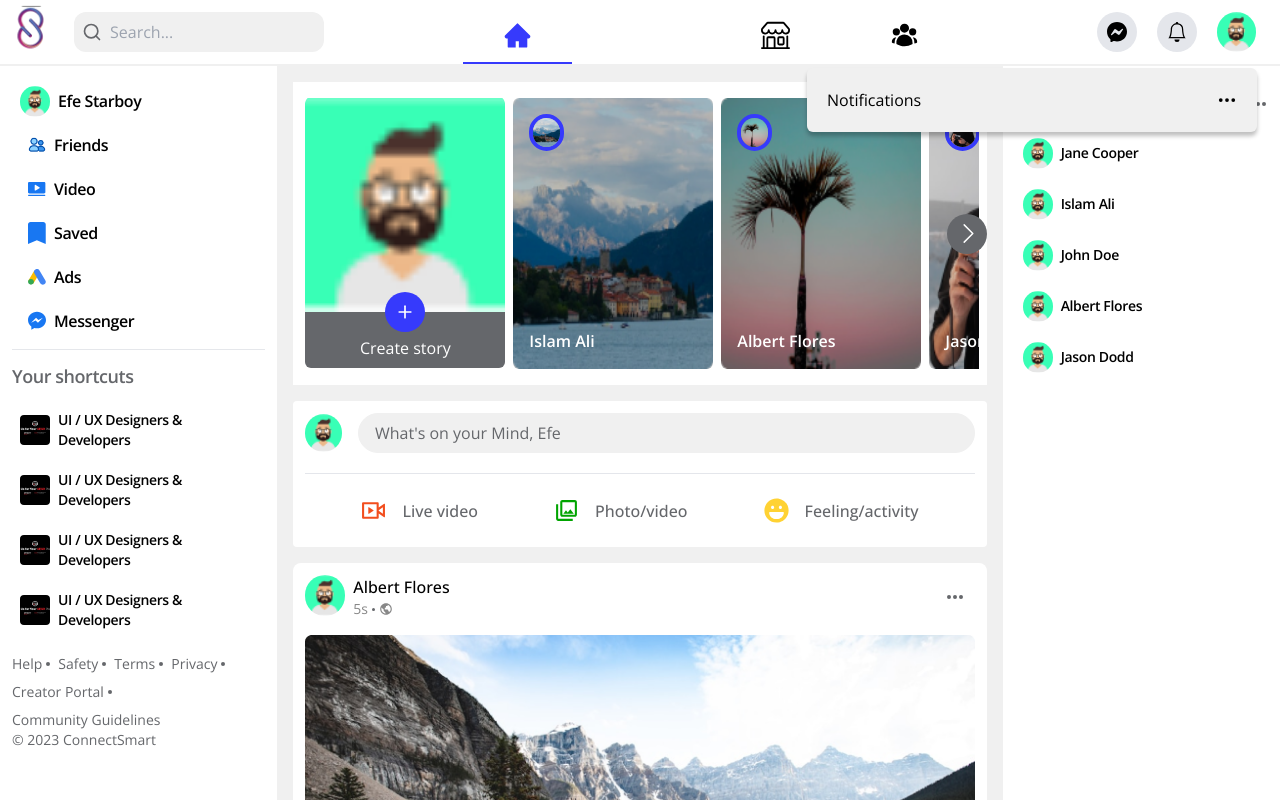
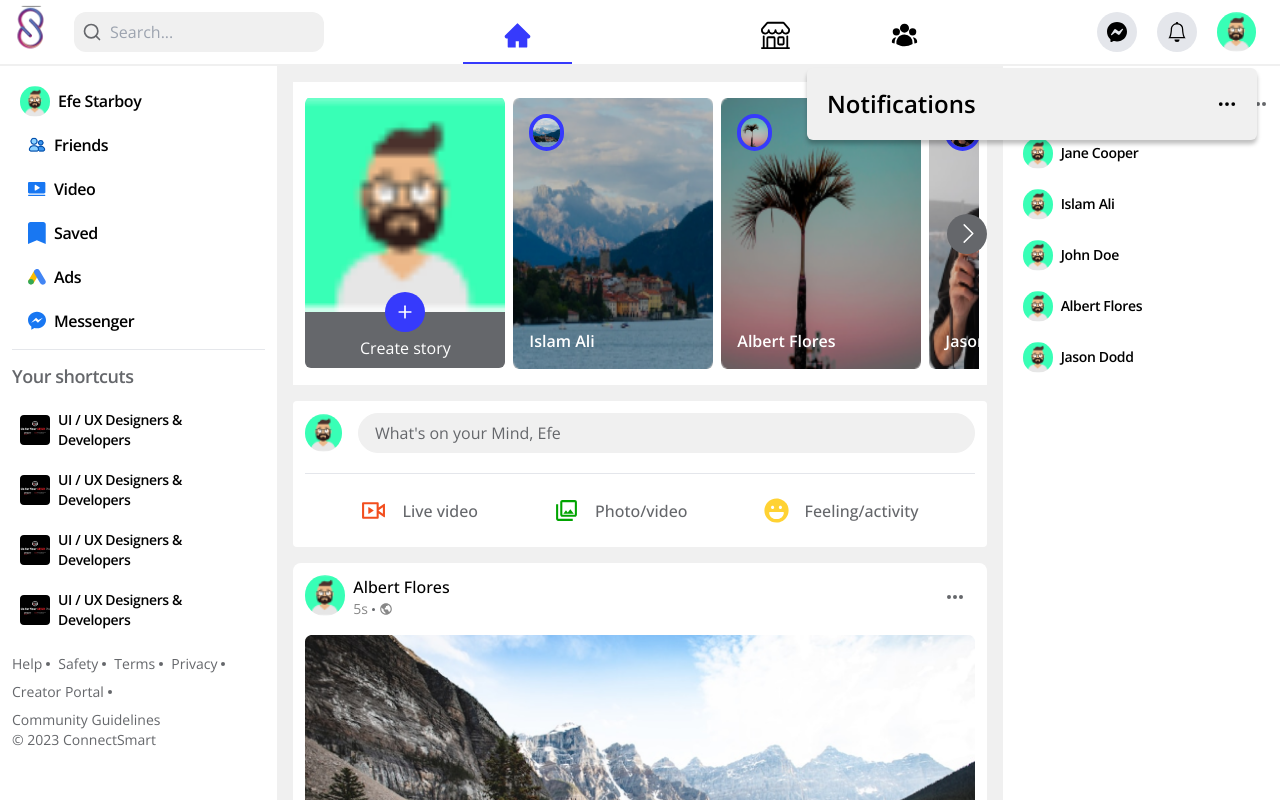
Before and after one commit to asiughuslyvesterobus/social_app, a Next.js app in the folder client/: page / in a window 1280 px wide. Built offline with nearby package versions, Linux system fonts and the light colour scheme; some icons are missing.

Commit message:
working on notification box

```diff
--- a/client/components/notificationBox/NotificationBox.tsx
+++ b/client/components/notificationBox/NotificationBox.tsx
@@ -30,7 +30,7 @@ const NotificationBox = ({ show, setShow }: NotificationProps) => {
   return (
     <div className="absolute w-[300px] tab:w-[450px] flex flex-col items-start justify-start gap-2 bg-bodybg p-5 z-40 top-[140%] shadow-boxShad right-[-150%] rounded-md">
       <div className="w-full flex items-center justify-between gap-5">
-        <h2>Notifications</h2>
+        <h2 className="text-black text-xl font-semibold tab:text-2xl">Notifications</h2>
         <span className="cursor-pointer">
           <BsThreeDots size={20} />
         </span>
```
